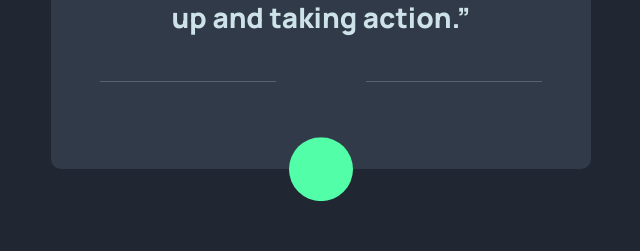
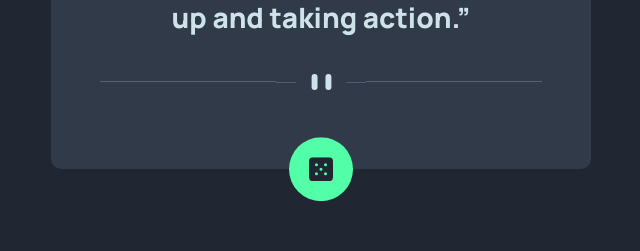
Before and after one commit to Vamerlen/sturdy-fishstick, a plain HTML site: page index.html in a window 1280 px wide. Shown: the part 389-640 px from the top of the page, without its empty margins (319-959 px from the left). Drawn offline with Linux system fonts and the light colour scheme.

Commit message:
Update style.css

```diff
--- a/style.css
+++ b/style.css
@@ -70,7 +70,7 @@ body {
   height: 1px;
 }
 .line-image {
-  background-image: url("images/pattern-divider-mobile.svg");
+  background-image: URL("pattern-divider-mobile.svg");
   background-repeat: no-repeat;
   background-position: center;
   width: 10rem;
@@ -82,7 +82,7 @@ body {
   position: absolute;
   cursor: pointer;
   background-color: var(--neon-green);
-  background-image: url("images/icon-dice.svg");
+  background-image: URL("icon-dice.svg");
   background-position: 50%;
   background-repeat: no-repeat;
   transform: translateY(30%) translateX(-50%);
```
